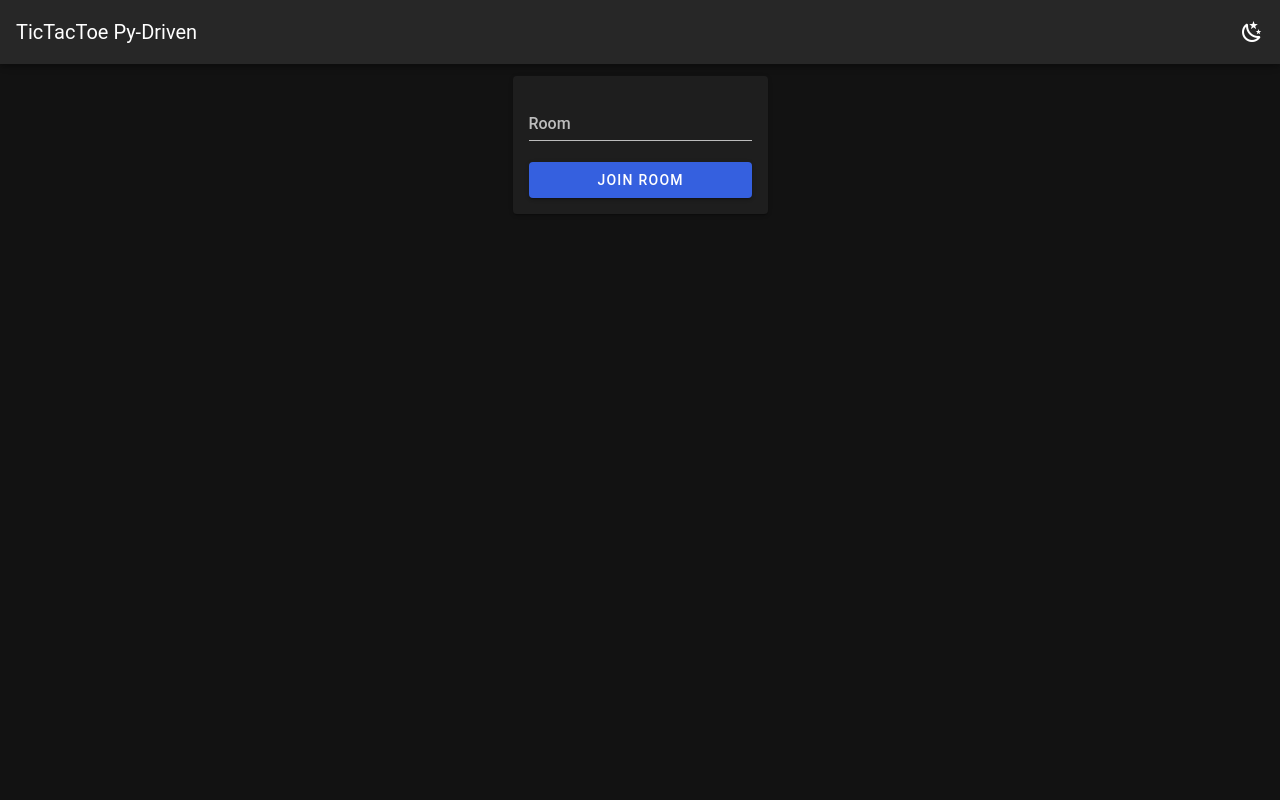
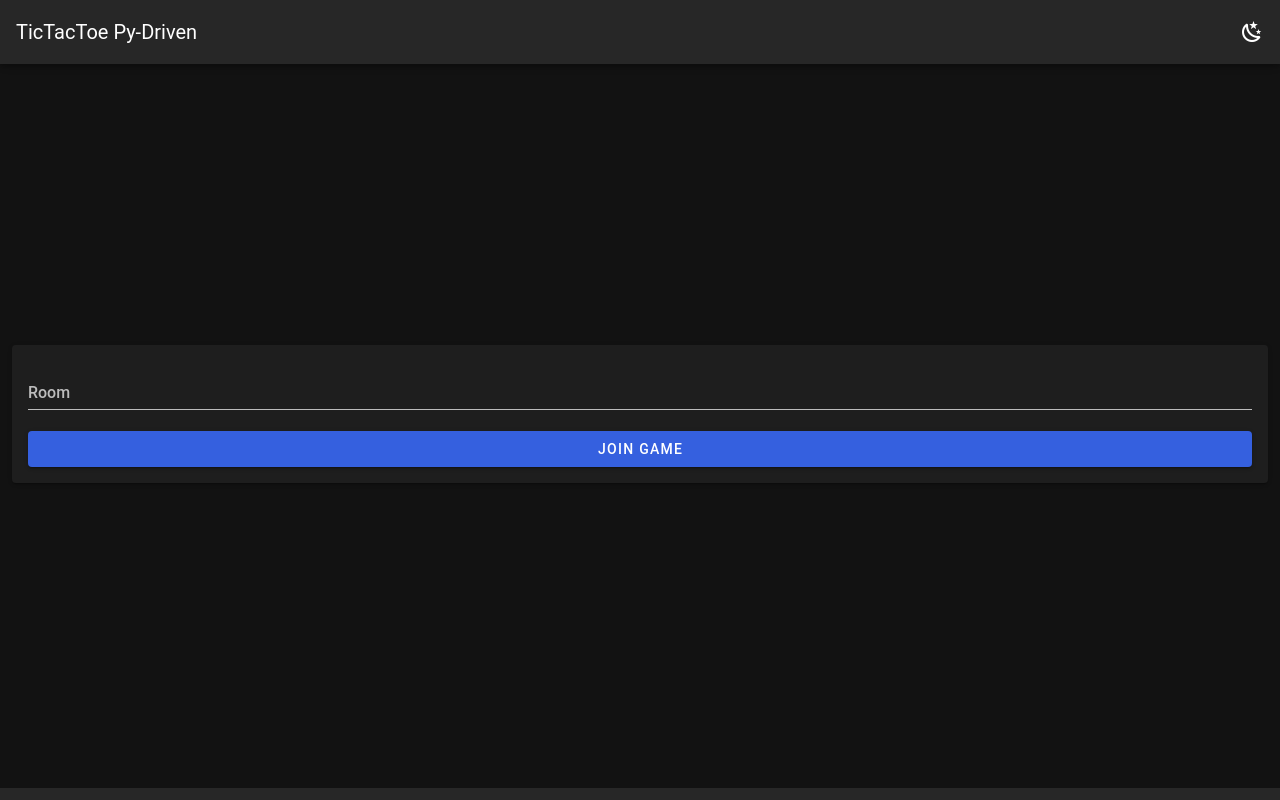
Before and after one commit to abdu-udwz/tictactoe-pydriven, a Vue app in the folder display/packages/app/: page / in a window 1280 px wide. Built offline with nearby package versions, Linux system fonts and the light colour scheme.

Commit message:
feat: create board when joining if not existing

```diff
--- a/display/packages/app/src/App.vue
+++ b/display/packages/app/src/App.vue
@@ -4,18 +4,24 @@
     <VMain>
       <VContainer
         fluid
-        class="d-flex justify-center"
+        class="d-flex justify-center fill-height"
       >
+        <!-- join/leave form -->
+        <VRow justify="center">
+          <VCol cols="12">
             <VCard>
               <VForm
-            @submit.prevent="onSubmit"
+                v-if="board == null"
+                ref="joinForm"
+                @submit.prevent="onJoin"
               >
                 <VCardTitle tag="h2">
                   <VTextField
-                v-model="roomName"
+                    v-model="boardName"
                     label="Room"
-                :rules="[rules.roomName]"
+                    :rules="[rules.boardName]"
                     validate-on-blur
+                    :disabled="loadingBoard"
                   />
                 </VCardTitle>
                 <VCardSubtitle>
@@ -23,15 +29,56 @@
                     type="submit"
                     block
                     color="primary"
+                    :loading="loadingBoard"
+                    :disabled="loadingBoard"
                   >
-                <span>Join room</span>
+                    <span>Join game</span>
                     <VIcon>mdi-</VIcon>
                   </VBtn>
                 </VCardSubtitle>
               </VForm>
+              <div
+                v-else
+              >
+                <VBtn
+                  color="primary"
+                  block
+                  @click="onLeave"
+                >
+                  <span>Leave game</span>
+                  <VIcon right>
+                    mdi-logout
+                  </VIcon>
+                </VBtn>
+              </div>
             </VCard>
+          </VCol>
+          <VCol
+            cols="12"
+            sm="6"
+            md="5"
+          >
+            <VCard
+              v-show="loadingBoard || board != null"
+              :disabled="loadingBoard"
+              flat
+            >
+              <VCardText>
+                <VProgressCircular
+                  v-if="loadingBoard"
+                  indeterminate
+                  size="96"
+                />
+                {{ board }}
+              </VCardText>
+            </VCard>
+          </VCol>
+        </VRow>
       </VContainer>
     </VMain>
+    <VFooter app>
+      {{ error }}
+    </VFooter>
   </VApp>
 </template>
 
@@ -40,19 +87,34 @@
 import Vue from 'vue'
 // components
 import TheAppBar from '@/components/TheAppBar.vue'
+import GameBoard from '@/components/Board.vue'
+// services
+import * as boardsService from '@/services/boards'
+// types
+import type { Board } from '@/types'
 
-const roomNameRegex = /^[a-z\d]{3,32}$/i
+const boardNameRegex = /^[a-z\d]{3,32}$/i
+
+const BOARD_NAME_STORAGE_KEY = 'tttPyBoard'
 
 export default Vue.extend({
   name: 'App',
-  components: { TheAppBar },
+  components: { TheAppBar, GameBoard },
   data () {
     return {
-      roomName: '',
+      // the form field model
+      boardName: '',
+      // the actual board
+      board: null as null | Board,
+
+      loadingBoard: false,
+
+      fetchError: null as any,
+
       rules: {
-        roomName (val?: string): string | boolean {
+        boardName (val?: string): string | boolean {
           if (val != null) {
-            return roomNameRegex.test(val)
+            return boardNameRegex.test(val)
               ? true
               : 'Please enter 3-32 characters, only digits and letters are allowed'
           }
@@ -62,9 +124,65 @@ export default Vue.extend({
     }
   },
 
+  computed: {
+    error (): any {
+      return this.fetchError ?? null
+    },
+  },
+
+  created () {
+    this.boardName = localStorage.getItem(BOARD_NAME_STORAGE_KEY) ?? ''
+  },
+
   methods: {
-    onSubmit () {
-      console.log('hey you', this.roomName)
+    async onJoin () {
+      console.log('join game')
+      // @ts-expect-error
+      if (!this.$refs.joinForm?.validate()) {
+        console.log('invalid form')
+        return
+      }
+      try {
+        this.loadingBoard = true
+        const success = await this.fetchBoardData(false)
+        if (!success) {
+          // try to create the room
+          console.log('New board, send create request...')
+          const res = await boardsService.createOne({
+            name: this.boardName,
+          })
+          this.board = res.data
+        }
+        this.updateCachedName(this.board?.name ?? '')
+      } catch (error: any) {
+        this.fetchError = error
+      } finally {
+        this.loadingBoard = false
+      }
+    },
+
+    onLeave () {
+      this.board = null
+    },
+
+    async fetchBoardData (showError=false): Promise<boolean> {
+      try {
+        this.loadingBoard = true
+        const res = await boardsService.getOne(this.boardName)
+        this.board = res.data
+        this.loadingBoard = false
+        return true
+      } catch (error: any) {
+        if (showError) {
+          this.fetchError = error
+        }
+        this.loadingBoard = false
+        return false
+      }
+    },
+
+    updateCachedName (name: string): void {
+      localStorage.setItem(BOARD_NAME_STORAGE_KEY, name)
     },
   },
 })
--- a/display/packages/app/src/services/boards.ts
+++ b/display/packages/app/src/services/boards.ts
@@ -2,10 +2,13 @@ import api from './api'
 import { type AxiosResponse, type AxiosRequestConfig } from 'axios'
 import { Board } from '@/types'
 
-// export function get ( config?: AxiosRequestConfig): Promise<AxiosResponse<User>> {
-//   return api.get('/users/me', config)
-// }
-
+// get
 export function getOne (name: string, config?: AxiosRequestConfig): Promise<AxiosResponse<Board>> {
   return api.get(`/boards/${name}`, config)
 }
+
+// post
+type  BoardCreateReqBody = Pick<Board, 'name'>
+export function createOne (data: BoardCreateReqBody, config?: AxiosRequestConfig): Promise<AxiosResponse<Board>> {
+  return api.post('/boards', data, config)
+}
--- a/display/packages/app/src/types.ts
+++ b/display/packages/app/src/types.ts
@@ -1,5 +1,6 @@
 export interface Board {
   _id: string
+  name: string
   matrix: number[][]
   lastUsed: Date
 }
```
Lines whose indentation alone changed are shown as unchanged.
